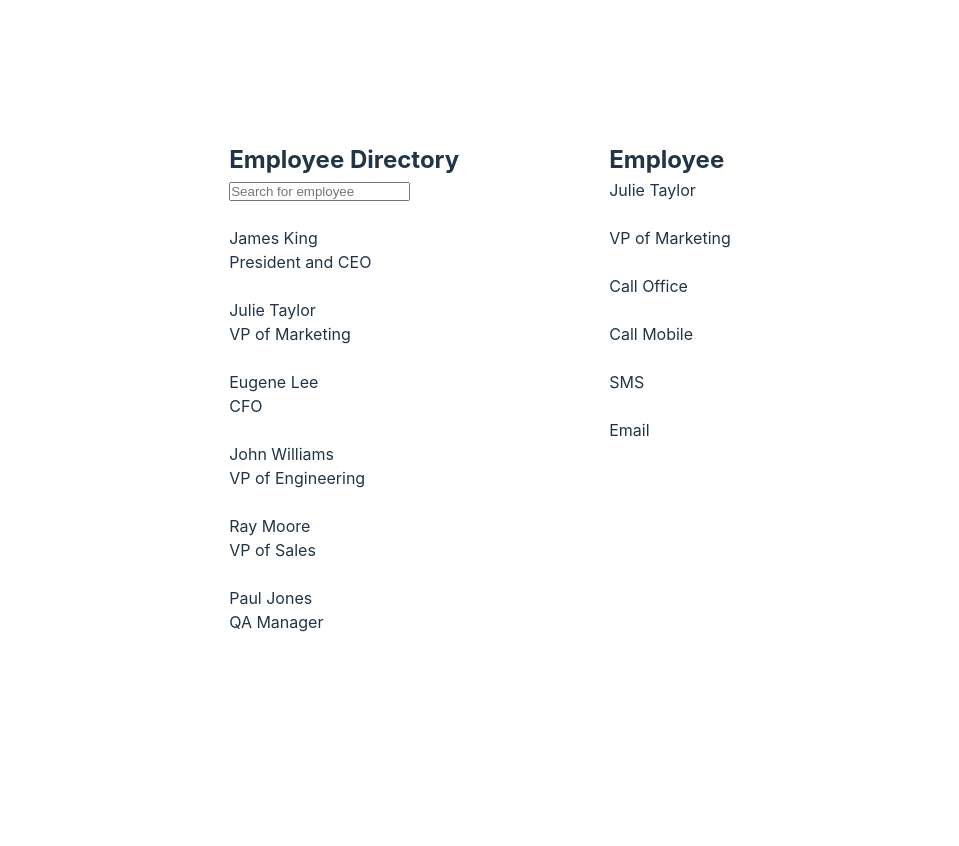
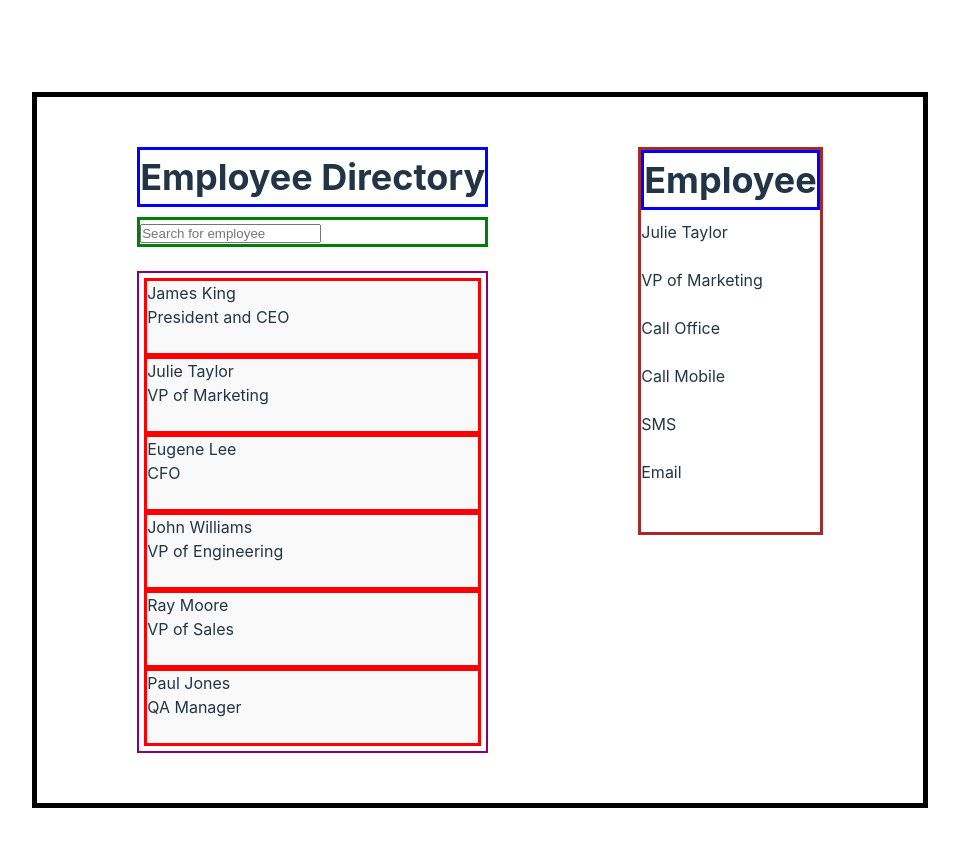
Before and after one commit to briane0717/ALAB320H.1.1, a React (Vite) app in the folder ALAB-320H.1.1/: page / in a window 1280 px wide. Shown: the top 846 px of the page, without its empty margins (160-1119 px from the left). Before the commit the page ends 800 px from the top, so only its background shows below. Built offline with nearby package versions, Linux system fonts and the light colour scheme.

Commit message:
most styling done

```diff
--- a/ALAB-320H.1.1/src/styles.css
+++ b/ALAB-320H.1.1/src/styles.css
@@ -7,6 +7,8 @@ body {
   display: flex;
   justify-content: center;
   align-items: center;
+  min-width: 320px;
+  margin-top: 50px;
   font-family: Inter, system-ui, Avenir, Helvetica, Arial, sans-serif;
   height: 100vh;
   line-height: 1.5;
@@ -17,5 +19,29 @@ body {
 
 .flex-items {
   display: flex;
+  justify-content: space-between;
   gap: 150px;
+  border: 5px solid black;
+  padding: 50px 100px;
 }
+header {
+  border: 3px solid blue;
+  margin-bottom: 10px;
+  text-align: center;
+  font-size: 1.5rem;
+}
+.search-bar {
+  border: 3px solid green;
+}
+.employee-list {
+  border: 2px solid purple;
+  padding: 5px;
+}
+.employee-list-item {
+  border: 3px solid red;
+  background-color: #f9f9f9;
+}
+.employee {
+  width: 100%;
+  border: 3px solid brown;
+}
```
